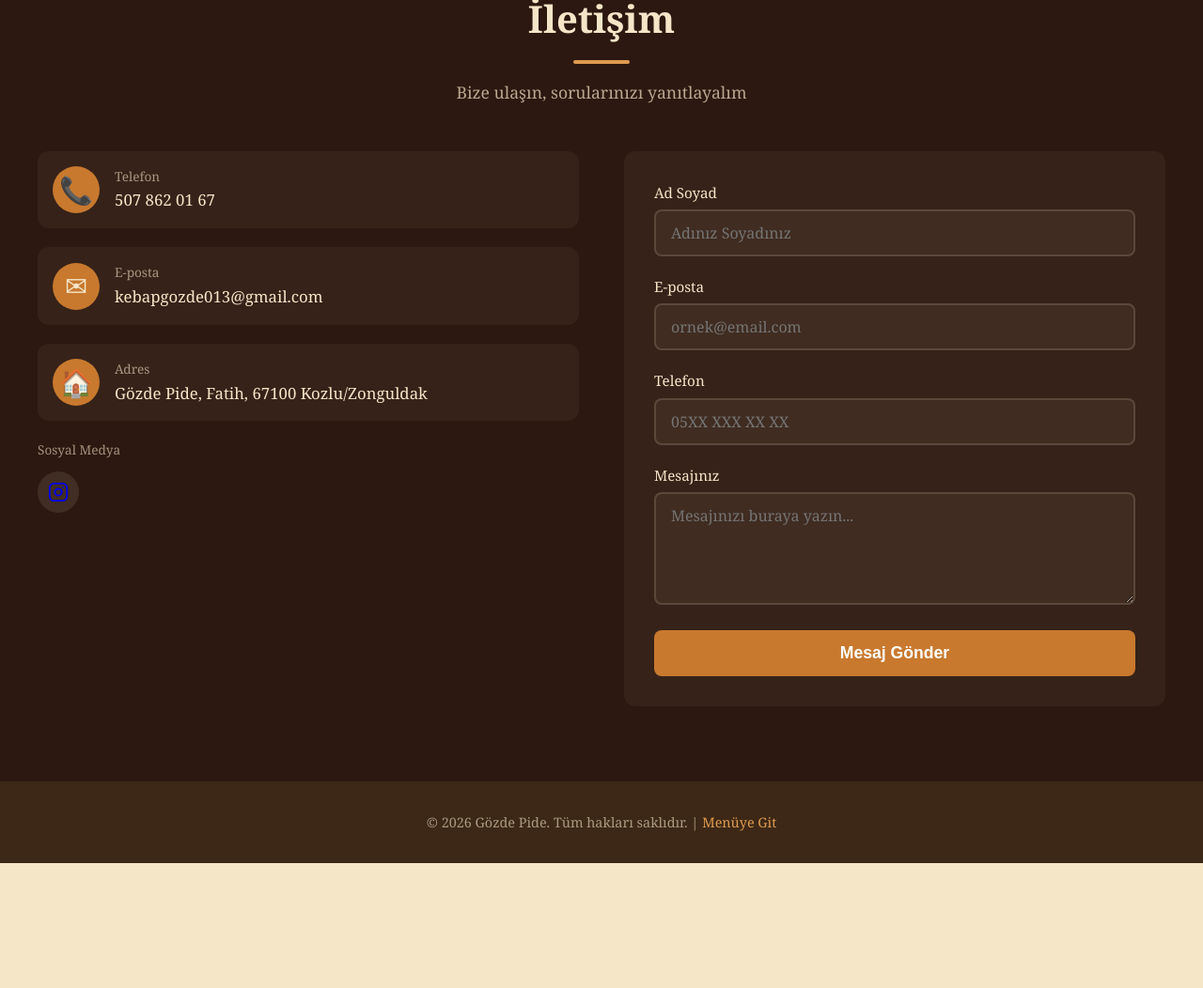
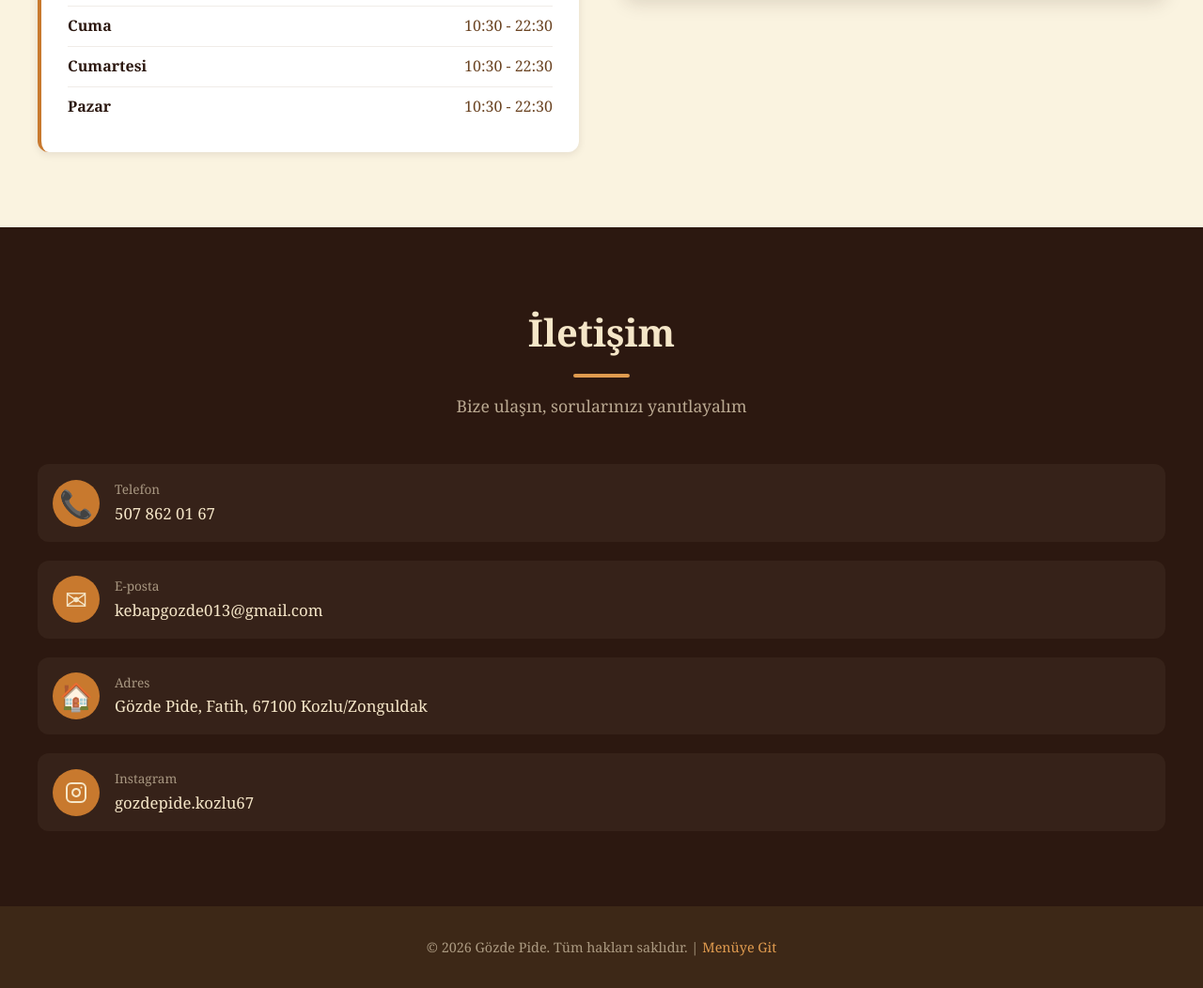
Before and after one commit to TahaArslan67/qrmenu, a Flask app: template templates/tanitim.html in a window 1280 px wide. Shown: the part 3376-4428 px from the top of the page at 94% size. Before the commit the page ends 4295 px from the top, so only its background shows below. Run offline with Flask 2, Linux system fonts and the light colour scheme; the template is opened without the code that fills it, so the values that code supplies are empty; parts of the project's set-up code (start-up, migrations or seed data) failed here and were passed over.

Commit message:
feat: lahmacun/ereğli/kuşbaşı kaşarlı eklendi, saatler 10:30-22:30, navbar QR kaldırıldı, mobil 3lü grid, iletişim formu kaldırıldı

```diff
--- a/templates/tanitim.html
+++ b/templates/tanitim.html
@@ -789,7 +789,24 @@
             }
 
             .galeri-grid {
-                grid-template-columns: 1fr;
+                grid-template-columns: repeat(3, 1fr);
+                gap: 8px;
+            }
+
+            .galeri-card img {
+                height: 120px;
+            }
+
+            .galeri-card-body {
+                padding: 8px 10px;
+            }
+
+            .galeri-card-body h3 {
+                font-size: 0.85rem;
+            }
+
+            .galeri-card-body p {
+                font-size: 0.75rem;
             }
         }
     </style>
@@ -801,7 +818,6 @@
         <div class="navbar-container">
             <a href="#hero" class="navbar-logo">Gözde <span>Pide</span></a>
             <ul class="navbar-links" id="navLinks">
-                <li><a href="#qr-menu">QR Menü</a></li>
                 <li><a href="#galeri">Galeri</a></li>
                 <li><a href="#konum">Konum & Saatler</a></li>
                 <li><a href="#iletisim">İletişim</a></li>
@@ -872,13 +888,13 @@
                     <div class="konum-card fade-in">
                         <h3><span class="icon">&#128337;</span> Çalışma Saatleri</h3>
                         <ul class="saatler-lista" id="saatlerList">
-                            <li><span class="gun">Pazartesi</span><span class="saat">11:00 - 22:00</span></li>
-                            <li><span class="gun">Salı</span><span class="saat">11:00 - 22:00</span></li>
-                            <li><span class="gun">Çarşamba</span><span class="saat">11:00 - 22:00</span></li>
-                            <li><span class="gun">Perşembe</span><span class="saat">11:00 - 22:00</span></li>
-                            <li><span class="gun">Cuma</span><span class="saat">11:00 - 23:00</span></li>
-                            <li><span class="gun">Cumartesi</span><span class="saat">11:00 - 23:00</span></li>
-                            <li><span class="gun">Pazar</span><span class="saat">11:00 - 22:00</span></li>
+                            <li><span class="gun">Pazartesi</span><span class="saat">10:30 - 22:30</span></li>
+                            <li><span class="gun">Salı</span><span class="saat">10:30 - 22:30</span></li>
+                            <li><span class="gun">Çarşamba</span><span class="saat">10:30 - 22:30</span></li>
+                            <li><span class="gun">Perşembe</span><span class="saat">10:30 - 22:30</span></li>
+                            <li><span class="gun">Cuma</span><span class="saat">10:30 - 22:30</span></li>
+                            <li><span class="gun">Cumartesi</span><span class="saat">10:30 - 22:30</span></li>
+                            <li><span class="gun">Pazar</span><span class="saat">10:30 - 22:30</span></li>
                         </ul>
                     </div>
                 </div>
@@ -899,8 +915,7 @@
         <div class="section-container">
             <h2 class="section-title fade-in">İletişim</h2>
             <p class="section-subtitle fade-in">Bize ulaşın, sorularınızı yanıtlayalım</p>
-            <div class="iletisim-grid">
-                <div class="iletisim-info fade-in">
+            <div class="iletisim-info fade-in" style="display: flex; flex-wrap: wrap; gap: 20px; justify-content: center;">
                 <div class="iletisim-item">
                     <div class="icon">&#128222;</div>
                     <div>
@@ -922,36 +937,14 @@
                         <div class="value" id="adresKisa">Adres bilgisi yükleniyor...</div>
                     </div>
                 </div>
+                <div class="iletisim-item">
+                    <div class="icon" style="display: flex; align-items: center; justify-content: center;">
+                        <svg width="24" height="24" viewBox="0 0 24 24" fill="none" stroke="currentColor" stroke-width="2" stroke-linecap="round" stroke-linejoin="round"><rect x="2" y="2" width="20" height="20" rx="5" ry="5"></rect><path d="M16 11.37A4 4 0 1 1 12.63 8 4 4 0 0 1 16 11.37z"></path><line x1="17.5" y1="6.5" x2="17.51" y2="6.5"></line></svg>
+                    </div>
                     <div>
-                        <div class="label" style="margin-bottom: 12px; color: rgba(245, 230, 200, 0.6); font-size: 0.85rem;">Sosyal Medya</div>
-                        <div class="sosyal-linkler">
-                            <a href="#" id="instagramLink" aria-label="Instagram" target="_blank" rel="noopener">
-                                <svg width="22" height="22" viewBox="0 0 24 24" fill="none" stroke="currentColor" stroke-width="2" stroke-linecap="round" stroke-linejoin="round"><rect x="2" y="2" width="20" height="20" rx="5" ry="5"></rect><path d="M16 11.37A4 4 0 1 1 12.63 8 4 4 0 0 1 16 11.37z"></path><line x1="17.5" y1="6.5" x2="17.51" y2="6.5"></line></svg>
-                            </a>
+                        <div class="label">Instagram</div>
+                        <div class="value"><a href="#" id="instagramLink" target="_blank" rel="noopener">gozdepide.kozlu67</a></div>
                     </div>
-                    </div>
-                </div>
-                <div class="iletisim-form fade-in">
-                    <div class="form-message" id="formMessage"></div>
-                    <form id="contactForm">
-                        <div class="form-group">
-                            <label for="name">Ad Soyad</label>
-                            <input type="text" id="name" name="name" required placeholder="Adınız Soyadınız">
-                        </div>
-                        <div class="form-group">
-                            <label for="email">E-posta</label>
-                            <input type="email" id="email" name="email" required placeholder="ornek@email.com">
-                        </div>
-                        <div class="form-group">
-                            <label for="phone">Telefon</label>
-                            <input type="tel" id="phone" name="phone" placeholder="05XX XXX XX XX">
-                        </div>
-                        <div class="form-group">
-                            <label for="message">Mesajınız</label>
-                            <textarea id="message" name="message" required placeholder="Mesajınızı buraya yazın..."></textarea>
-                        </div>
-                        <button type="submit" class="btn-form" id="submitBtn">Mesaj Gönder</button>
-                    </form>
                 </div>
             </div>
         </div>
@@ -977,7 +970,10 @@
                 { src: '/static/gallery/pide_kusbasili.jpg', ad: 'Kuşbaşılı Pide', aciklama: 'Özel kuşbaşılı pide' },
                 { src: '/static/gallery/pide_sucuklu.jpg', ad: 'Sucuklu Pide', aciklama: 'Sucuklu pide' },
                 { src: '/static/gallery/pide_karisik.jpg', ad: 'Karışık Pide', aciklama: 'Karışık pide' },
-                { src: '/static/gallery/pide_peynirli.jpg', ad: 'Peynirli Pide', aciklama: 'Peynirli pide' }
+                { src: '/static/gallery/pide_peynirli.jpg', ad: 'Peynirli Pide', aciklama: 'Peynirli pide' },
+                { src: '/static/gallery/lahmacun.jpg', ad: 'Lahmacun', aciklama: 'Geleneksel lahmacun' },
+                { src: '/static/gallery/eregli_pide.jpg', ad: 'Ereğli Pidesi', aciklama: 'Yöresel Ereğli pidesi' },
+                { src: '/static/gallery/kusbasili_kasarli_pide.jpg', ad: 'Kuşbaşı Kaşarlı Pide', aciklama: 'Kuşbaşı et ve kaşarla' }
             ]
         };
 
@@ -1050,31 +1046,6 @@
 
         document.querySelectorAll('.fade-in').forEach(el => observer.observe(el));
 
-        // ===== CONTACT FORM =====
-        const form = document.getElementById('contactForm');
-        const formMessage = document.getElementById('formMessage');
-        const submitBtn = document.getElementById('submitBtn');
-
-        form.addEventListener('submit', (e) => {
-            e.preventDefault();
-            submitBtn.disabled = true;
-            submitBtn.textContent = 'Gönderiliyor...';
-
-            // Simulasyon — backend olmadığı için sadece başarı mesajı göster
-            setTimeout(() => {
-                formMessage.className = 'form-message success';
-                formMessage.textContent = 'Mesajınız alındı! En kısa sürede size dönüş yapacağız.';
-                form.reset();
-                submitBtn.disabled = false;
-                submitBtn.textContent = 'Mesaj Gönder';
-
-                setTimeout(() => {
-                    formMessage.className = 'form-message';
-                    formMessage.textContent = '';
-                }, 5000);
-            }, 800);
-        });
-
         // ===== FOOTER YEAR =====
         document.getElementById('year').textContent = new Date().getFullYear();
     </script>
```
Also changed, not shown: static/gallery/eregli_pide.jpg (added), static/gallery/kusbasili_kasarli_pide.jpg (added), static/gallery/lahmacun.jpg (added). Lines whose indentation alone changed are shown as unchanged.
